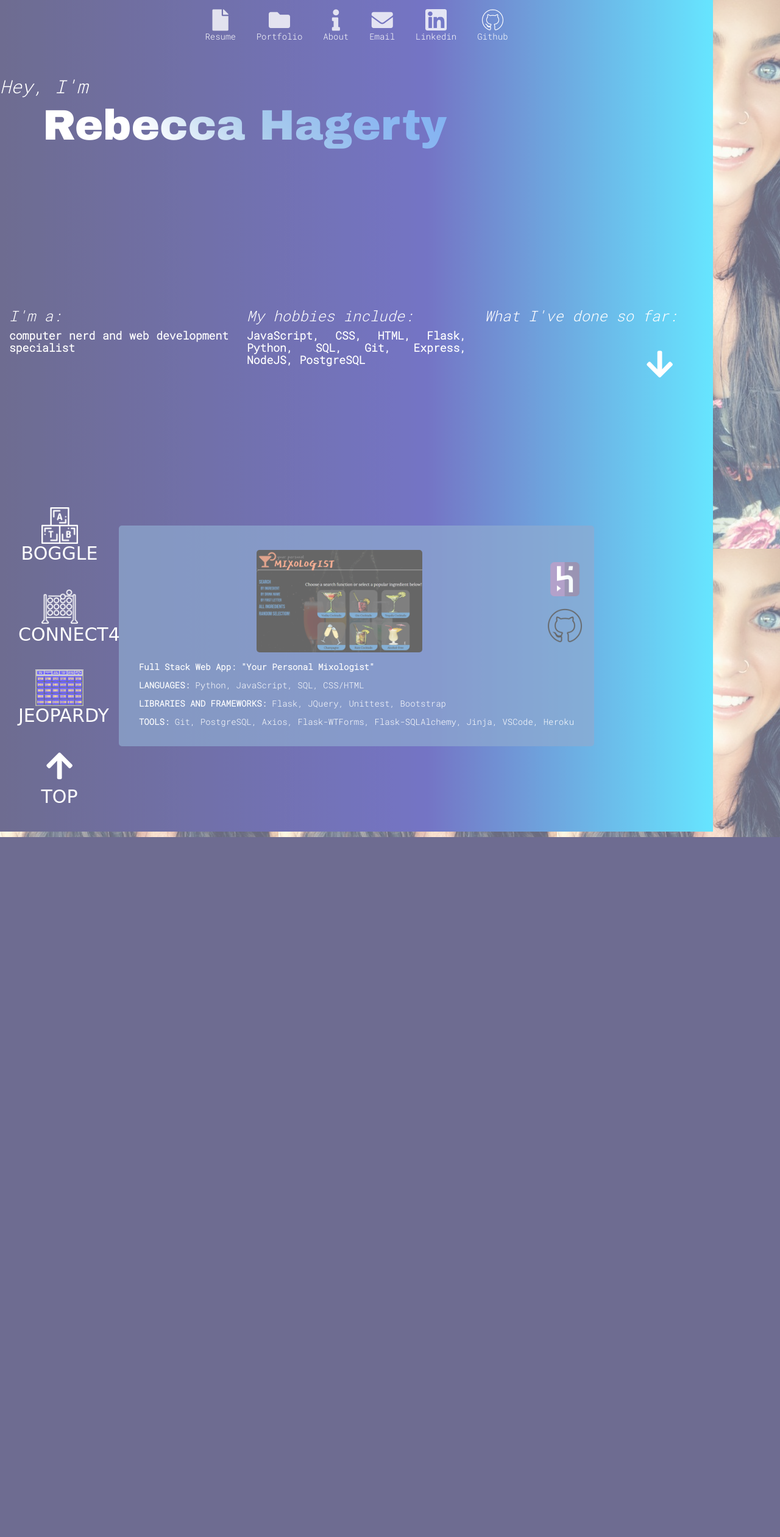
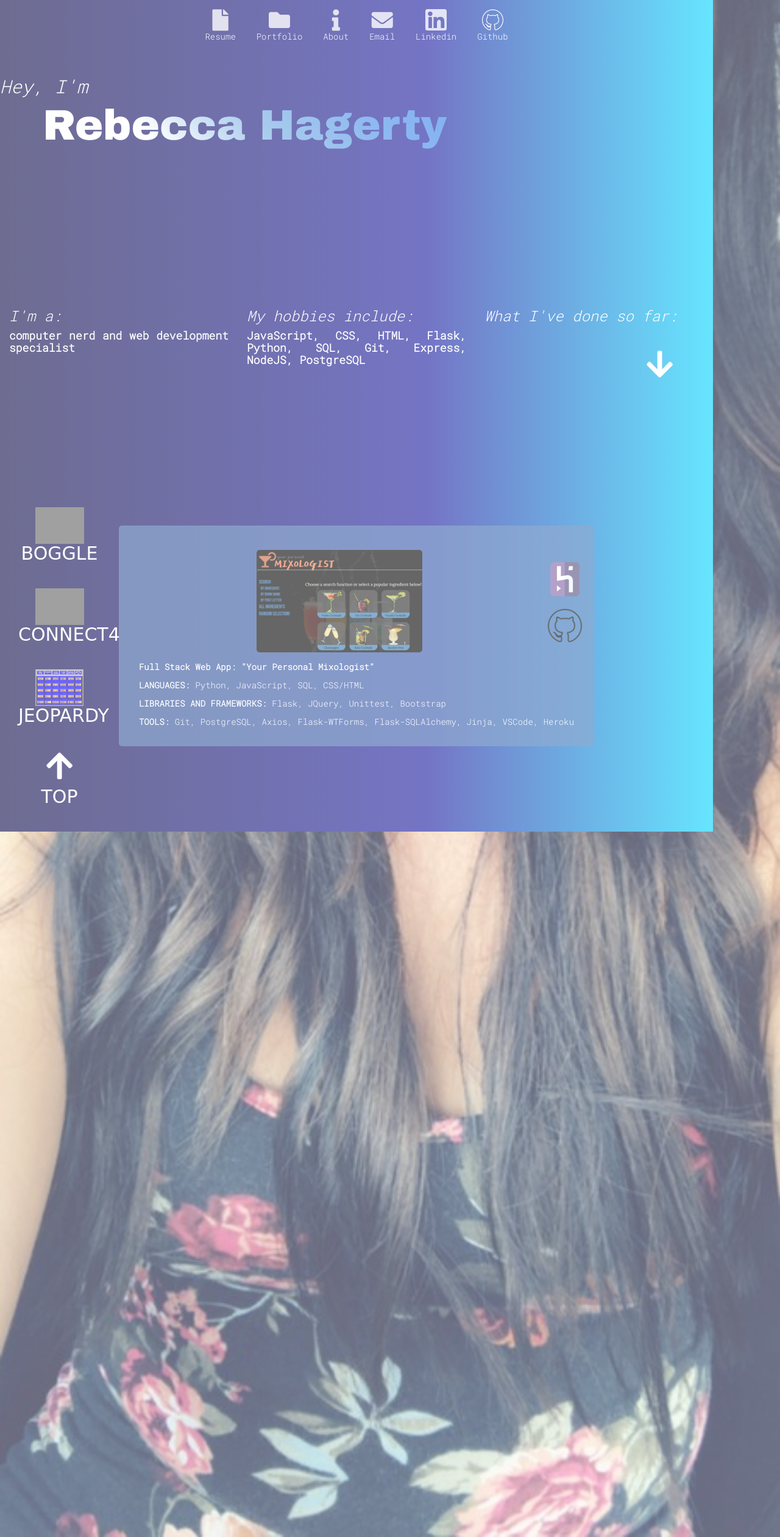
Before and after one commit to rhagerty/Personal-page, a Flask app: page / in a window 1280 px wide. Shown: the whole page at 61% size. Before the commit the page ends 1373 px from the top, so only its background shows below. Run offline with Flask 2, Linux system fonts and the light colour scheme; parts of the project's set-up code (start-up, migrations or seed data) failed here and were passed over; some libraries are stand-ins or nearby versions; some web fonts are replaced; grey boxes are pictures that could not be loaded.

Commit message:
style updates

```diff
--- a/static/style.css
+++ b/static/style.css
@@ -76,14 +76,14 @@ html{
       background-image: url('/static/images/me.png');
   }
 }
-/* .profile-pic {
-
+.profile-pic {
+  position: absolute;
   right: 0;
   left: 0;
   width: 100%;
   width: 100vw;
   z-index: -1;
-} */
+}
 
 @keyframes animate__shakeY {
   0% {
--- a/templates/home.html
+++ b/templates/home.html
@@ -31,7 +31,7 @@
 
 <body>
     <div class="image overlay">
-        <!-- <img class="profile-pic" src="/static/images/me.png"> -->
+        <img class="profile-pic" src="/static/images/me.png">
     </div>
     <div class="navBar">
         <div class="navLink"><a class="resume" href="#"><i class="fas fa-file"></i><span>Resume</span></a></div>
```
Also changed, not shown: static/images/age-verify.png (deleted), static/images/all-ingredients.png (deleted), static/images/boggle.png (deleted), static/images/connect.png (deleted), static/images/display-recipe.png (deleted), static/images/favorites.png (deleted).
